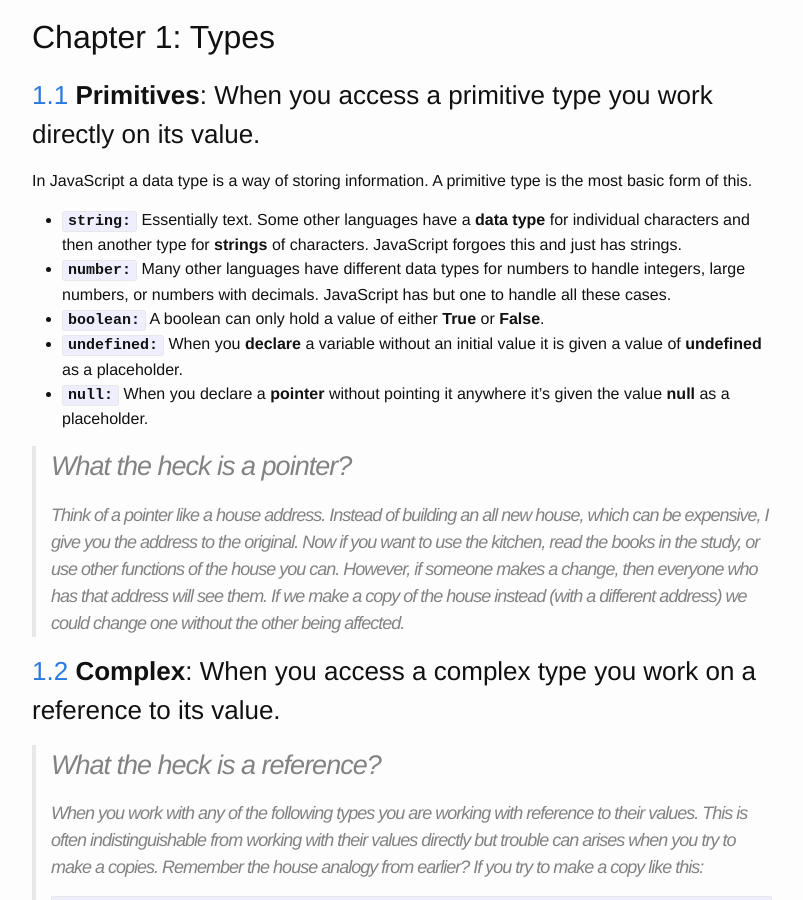
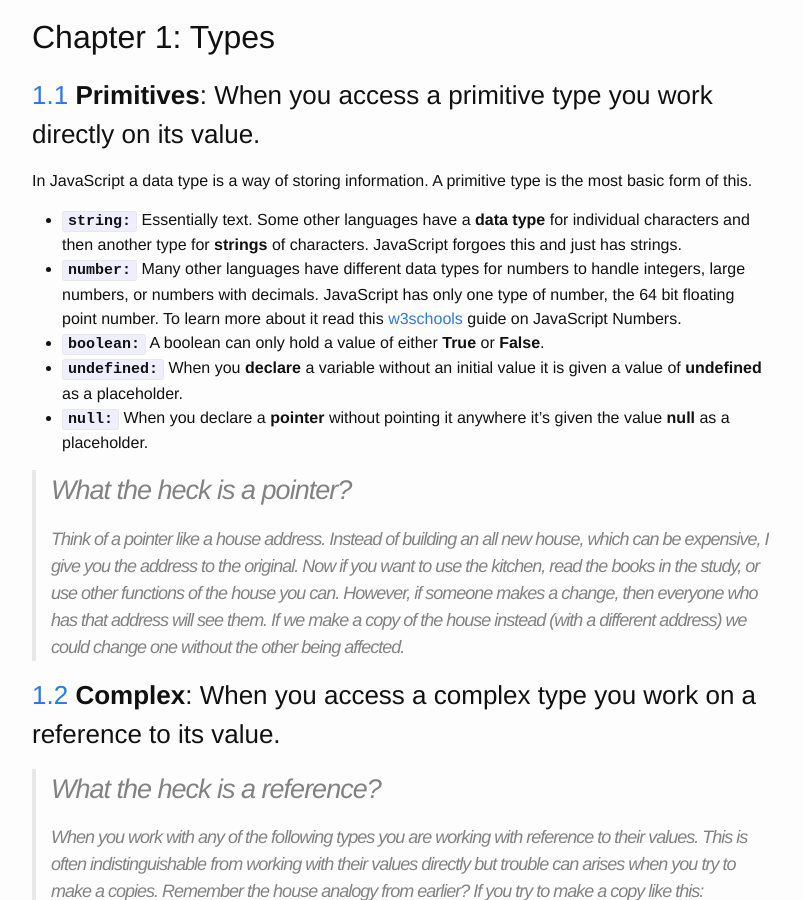
Before and after one commit to JohnLRBrock/JohnBrock, a Jekyll site: the page built from john-brock-js/_posts/2017-07-27-Airbnb-style-guide-chapter-1.md, in a window 1280 px wide and 900 px high, scrolled down 466 px. Shown: the whole window, without its empty margins (238-1041 px from the left). Built offline with Jekyll 4.4.1, drawn with Linux system fonts in a browser that asks for light colours; a script that is not in the unit is left out.

Commit message:
clarified javascript numbers

```diff
--- a/john-brock-js/_posts/2017-07-27-Airbnb-style-guide-chapter-1.md
+++ b/john-brock-js/_posts/2017-07-27-Airbnb-style-guide-chapter-1.md
@@ -13,7 +13,7 @@ Each post will cover a chapter of the style guide, beginning with the style rule
 
 In JavaScript a data type is a way of storing information. A primitive type is the most basic form of this.
 * **`string:`** Essentially text. Some other languages have a **data type** for individual characters and then another type for **strings** of characters. JavaScript forgoes this and just has strings.
-* **`number:`** Many other languages have different data types for numbers to handle integers, large numbers, or numbers with decimals. JavaScript has but one to handle all these cases.
+* **`number:`** Many other languages have different data types for numbers to handle integers, large numbers, or numbers with decimals. JavaScript has only one type of number, the 64 bit floating point number. To learn more about it read this [w3schools][js numbers] guide on JavaScript Numbers.
 * **`boolean:`** A boolean can only hold a value of either **True** or **False**.
 * **`undefined:`** When you **declare** a variable without an initial value it is given a value of **undefined** as a placeholder.
 * **`null:`** When you declare a **pointer** without pointing it anywhere it's given the value **null** as a placeholder.
@@ -72,3 +72,4 @@ Next Saturday I'll explain why you should avoid using `var` to declare variables
 [airbnb]: https://www.airbnb.com/
 [1.1]: https://github.com/airbnb/javascript#types--primitives
 [1.2]: https://github.com/airbnb/javascript#types--complex
+[js numbers]: https://www.w3schools.com/js/js_numbers.asp
```
